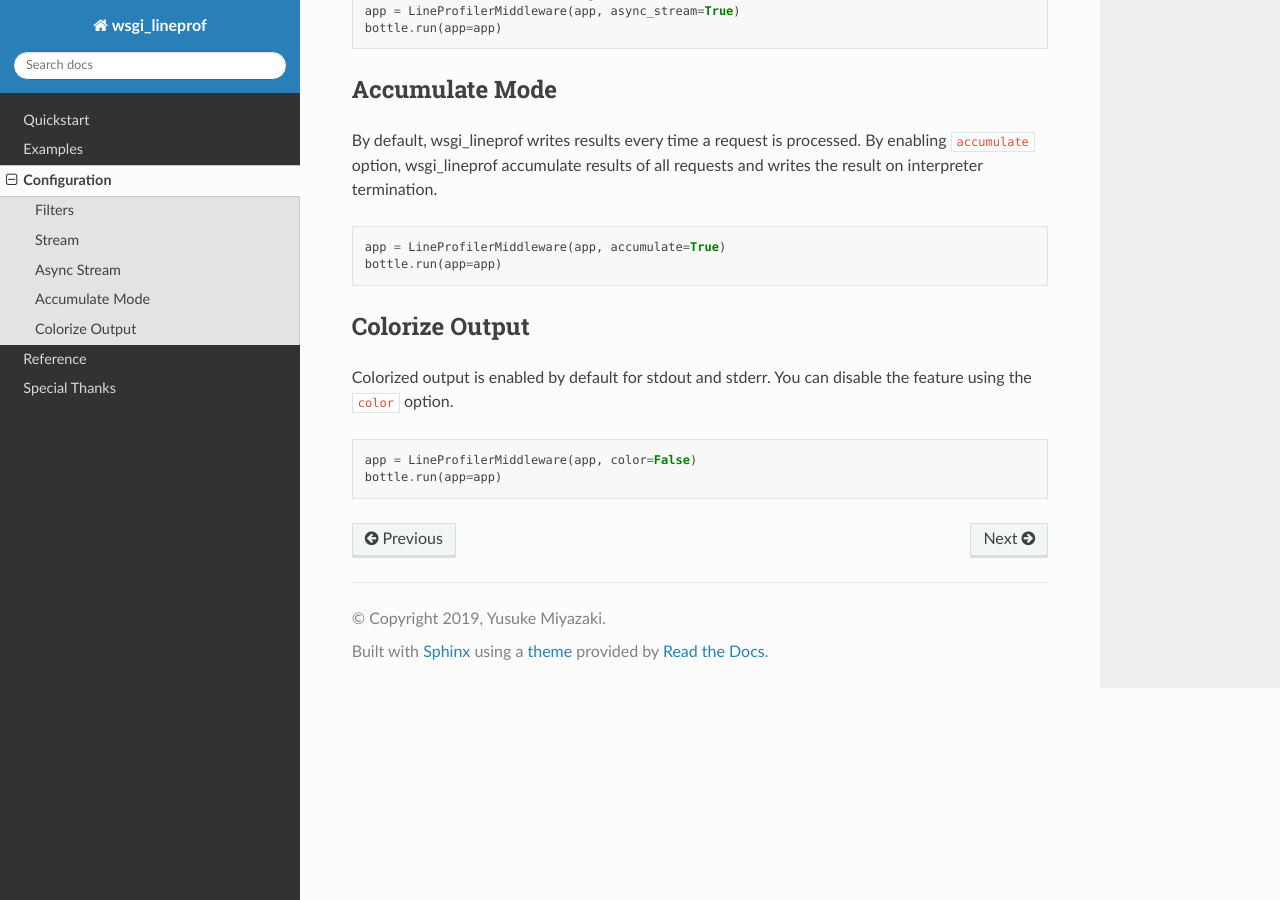
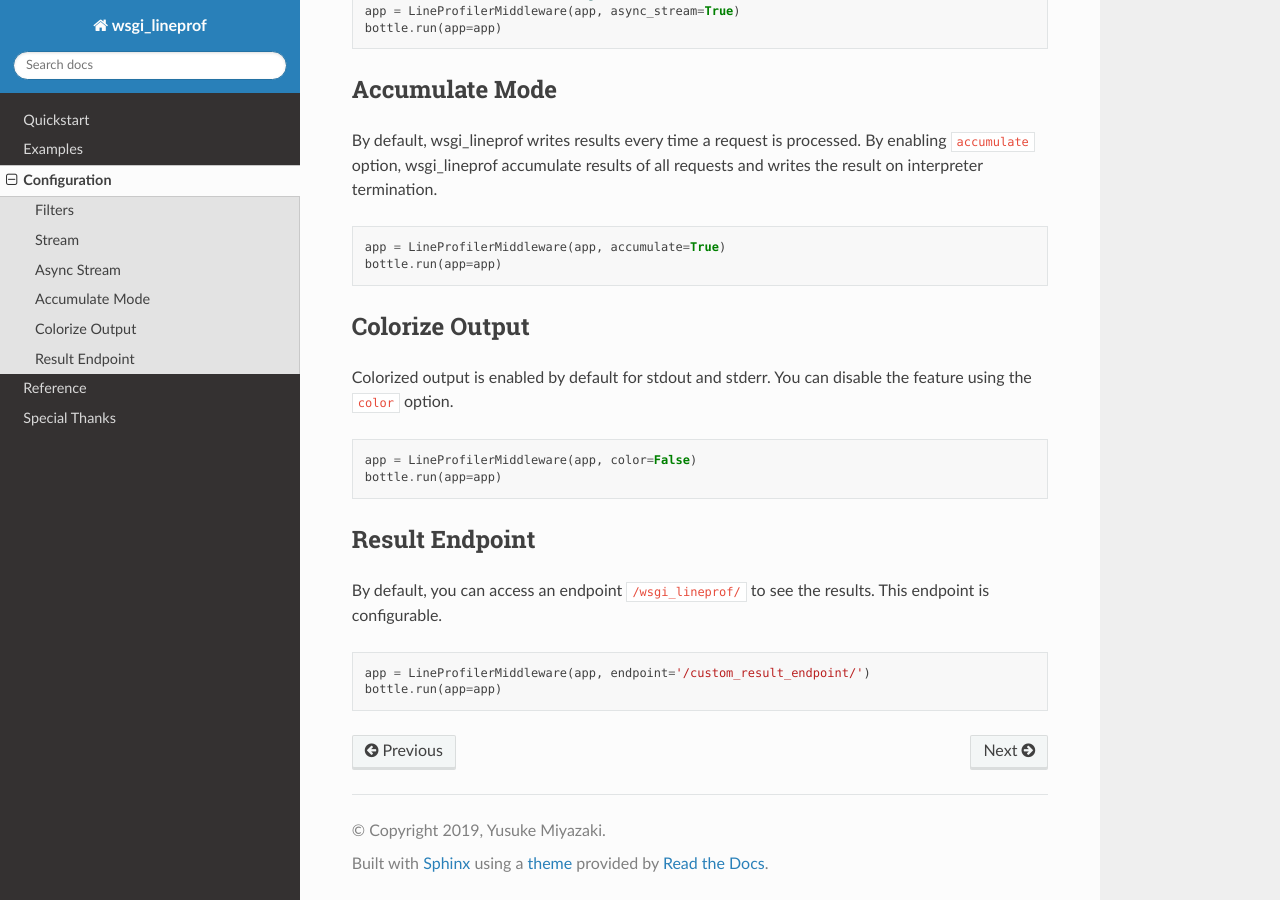
Before and after one commit to ymyzk/wsgi_lineprof, a Sphinx documentation site: the page built from docs/configuration.rst, in a window 1280 px wide and 900 px high, scrolled down 2125 px. Built offline with Sphinx 7.4.7 and the Read the Docs theme 2.0.0, drawn with Linux system fonts in a browser that asks for light colours.

Commit message:
Add documentation on how to check results via HTTP

```diff
--- a/README.rst
+++ b/README.rst
@@ -60,4 +60,6 @@ You can see the output like this in your console:
 
    ... (snip) ...
 
+Also, you can check the result on your web browser by accessing the special endpoint ``/wsgi_lineprof/``.
+
 Please check `the documentation <https://wsgi-lineprof.readthedocs.io/en/latest/index.html>`_ for more details.
--- a/docs/configuration.rst
+++ b/docs/configuration.rst
@@ -127,3 +127,13 @@ You can disable the feature using the ``color`` option.
 
     app = LineProfilerMiddleware(app, color=False)
     bottle.run(app=app)
+
+Result Endpoint
+---------------
+By default, you can access an endpoint ``/wsgi_lineprof/`` to see the results.
+This endpoint is configurable.
+
+.. code-block:: python
+
+    app = LineProfilerMiddleware(app, endpoint='/custom_result_endpoint/')
+    bottle.run(app=app)
--- a/docs/quickstart.rst
+++ b/docs/quickstart.rst
@@ -50,6 +50,8 @@ You can see the output like this in your console:
 
    ... (snip) ...
 
+Also, you can check the result on your web browser by accessing the special endpoint ``/wsgi_lineprof/``.
+
 Next Steps
 ----------
 * See :doc:`examples` for more examples of integrating wsgi_lineprof with your applications.
```
Also changed, not shown: other parts of README.rst (+1 -1 lines), other parts of docs/quickstart.rst (+1 -1 lines).
